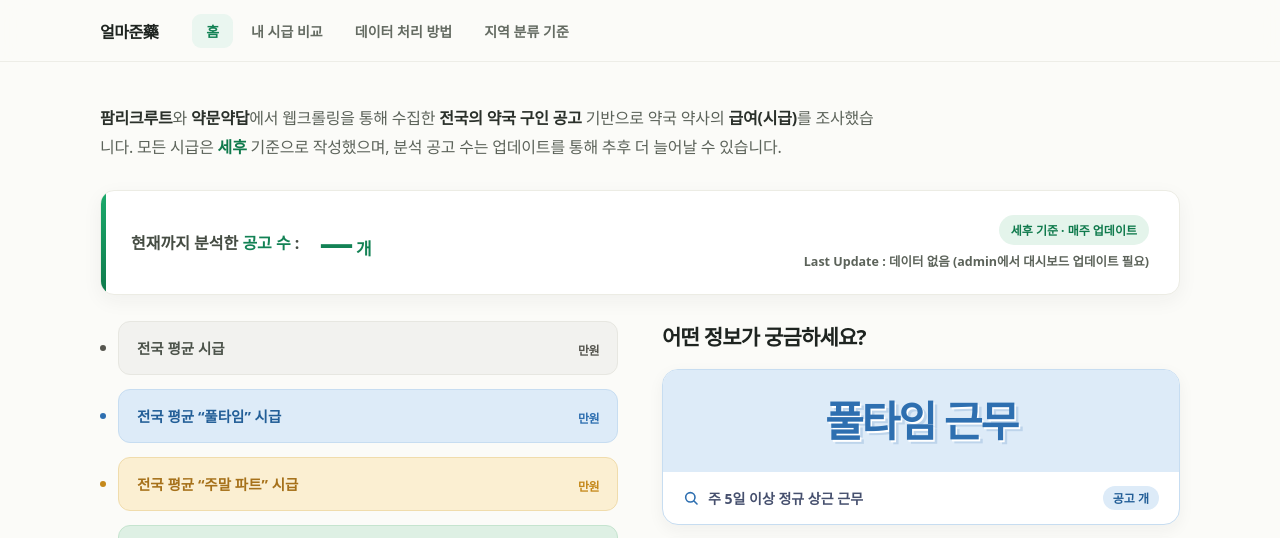
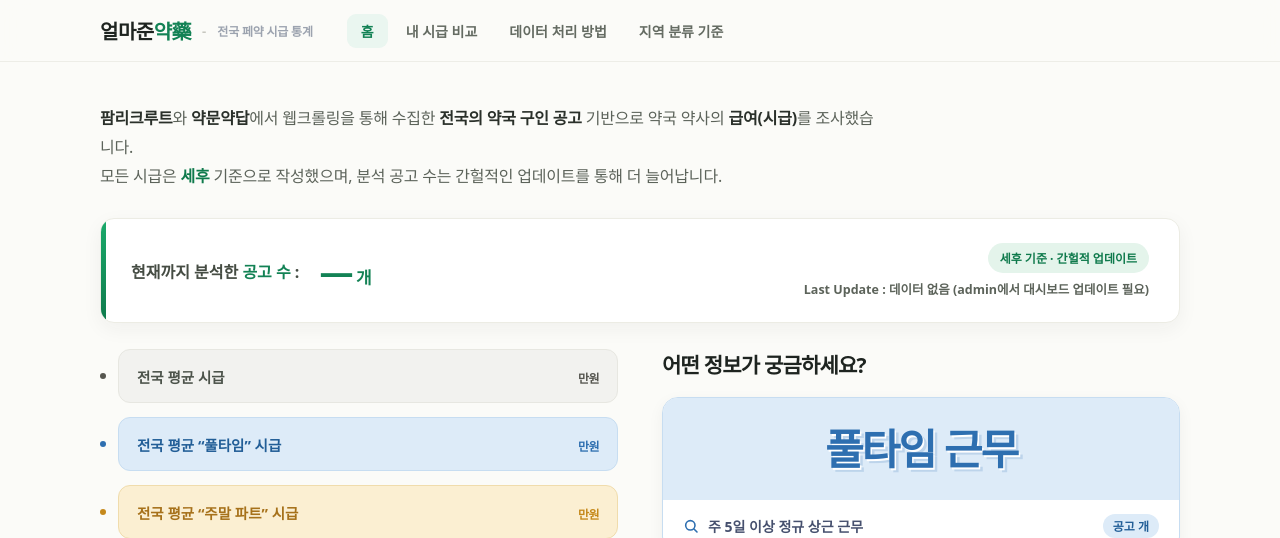
Before and after one commit to ejrwoals/yak-gongo, a Django app: page / in a window 1280 px wide. Shown: the top 538 px of the page. Run offline with Django 5.2, Linux system fonts and the light colour scheme; data that the repository does not hold is empty; some web fonts are replaced.

Commit message:
update web brand header to 얼마준약藥 with tagline across pages

```diff
--- a/web/templates/web/compare.html
+++ b/web/templates/web/compare.html
@@ -3,7 +3,7 @@
 <head>
 <meta charset="utf-8">
 <meta name="viewport" content="width=device-width, initial-scale=1">
-<title>내 시급 비교 — 얼마준藥</title>
+<title>내 시급 비교 — 얼마준약藥</title>
 <link rel="preconnect" href="https://cdn.jsdelivr.net" />
 <link rel="stylesheet" href="https://cdn.jsdelivr.net/gh/orioncactus/pretendard@v1.3.9/dist/web/variable/pretendardvariable.min.css" />
 <style>
@@ -33,7 +33,9 @@
     <div style="max-width:1160px; height:100%; margin:0 auto; padding:0 40px; display:flex; align-items:center; justify-content:space-between;">
       <div style="display:flex; align-items:center; gap:34px;">
         <a href="{% url 'web:home' %}" style="display:flex; align-items:center; gap:11px; text-decoration:none; color:inherit;">
-          <span style="font-size:16px; font-weight:800; letter-spacing:-0.5px; white-space:nowrap;">얼마준藥</span>
+          <span style="font-size:20px; font-weight:800; letter-spacing:-0.5px; white-space:nowrap;">얼마준<span style="color:#138255;">약藥</span></span>
+          <span style="font-size:13px; font-weight:600; color:#C7C7C0; white-space:nowrap;">-</span>
+          <span style="font-size:12px; font-weight:600; color:#9CA3AF; letter-spacing:-0.2px; white-space:nowrap;">전국 페약 시급 통계</span>
         </a>
         <nav style="display:flex; align-items:center; gap:4px;">
           <a href="{% url 'web:home' %}" style="padding:7px 14px; border-radius:9px; white-space:nowrap; font-size:14px; font-weight:600; color:#646B62; text-decoration:none;">홈</a>
--- a/web/templates/web/compare_result.html
+++ b/web/templates/web/compare_result.html
@@ -3,7 +3,7 @@
 <head>
 <meta charset="utf-8">
 <meta name="viewport" content="width=device-width, initial-scale=1">
-<title>내 시급 비교 결과 — 얼마준藥</title>
+<title>내 시급 비교 결과 — 얼마준약藥</title>
 <link rel="preconnect" href="https://cdn.jsdelivr.net" />
 <link rel="stylesheet" href="https://cdn.jsdelivr.net/gh/orioncactus/pretendard@v1.3.9/dist/web/variable/pretendardvariable.min.css" />
 <style>
@@ -27,7 +27,9 @@
     <div style="max-width:1160px; height:100%; margin:0 auto; padding:0 40px; display:flex; align-items:center; justify-content:space-between;">
       <div style="display:flex; align-items:center; gap:34px;">
         <a href="{% url 'web:home' %}" style="display:flex; align-items:center; gap:11px; text-decoration:none; color:inherit;">
-          <span style="font-size:16px; font-weight:800; letter-spacing:-0.5px; white-space:nowrap;">얼마준藥</span>
+          <span style="font-size:20px; font-weight:800; letter-spacing:-0.5px; white-space:nowrap;">얼마준<span style="color:#138255;">약藥</span></span>
+          <span style="font-size:13px; font-weight:600; color:#C7C7C0; white-space:nowrap;">-</span>
+          <span style="font-size:12px; font-weight:600; color:#9CA3AF; letter-spacing:-0.2px; white-space:nowrap;">전국 페약 시급 통계</span>
         </a>
         <nav style="display:flex; align-items:center; gap:4px;">
           <a href="{% url 'web:home' %}" style="padding:7px 14px; border-radius:9px; white-space:nowrap; font-size:14px; font-weight:600; color:#646B62; text-decoration:none;">홈</a>
--- a/web/templates/web/etc.html
+++ b/web/templates/web/etc.html
@@ -3,7 +3,7 @@
 <head>
 <meta charset="utf-8">
 <meta name="viewport" content="width=device-width, initial-scale=1">
-<title>기타 파트 근무 — 얼마준藥</title>
+<title>기타 파트 근무 — 얼마준약藥</title>
 <link rel="preconnect" href="https://cdn.jsdelivr.net" />
 <link rel="stylesheet" href="https://cdn.jsdelivr.net/gh/orioncactus/pretendard@v1.3.9/dist/web/variable/pretendardvariable.min.css" />
 <style>
--- a/web/templates/web/fulltime.html
+++ b/web/templates/web/fulltime.html
@@ -3,7 +3,7 @@
 <head>
 <meta charset="utf-8">
 <meta name="viewport" content="width=device-width, initial-scale=1">
-<title>풀타임 근무 — 얼마준藥</title>
+<title>풀타임 근무 — 얼마준약藥</title>
 <link rel="preconnect" href="https://cdn.jsdelivr.net" />
 <link rel="stylesheet" href="https://cdn.jsdelivr.net/gh/orioncactus/pretendard@v1.3.9/dist/web/variable/pretendardvariable.min.css" />
 <style>
--- a/web/templates/web/home.html
+++ b/web/templates/web/home.html
@@ -3,7 +3,7 @@
 <head>
 <meta charset="utf-8">
 <meta name="viewport" content="width=device-width, initial-scale=1">
-<title>얼마준藥</title>
+<title>얼마준약藥</title>
 <link rel="preconnect" href="https://cdn.jsdelivr.net" />
 <link rel="stylesheet" href="https://cdn.jsdelivr.net/gh/orioncactus/pretendard@v1.3.9/dist/web/variable/pretendardvariable.min.css" />
 <style>
@@ -29,7 +29,9 @@
     <div style="max-width:1160px; height:100%; margin:0 auto; padding:0 40px; display:flex; align-items:center; justify-content:space-between;">
       <div style="display:flex; align-items:center; gap:34px;">
         <div style="display:flex; align-items:center; gap:11px;">
-          <span style="font-size:16px; font-weight:800; letter-spacing:-0.5px; white-space:nowrap;">얼마준藥</span>
+          <span style="font-size:20px; font-weight:800; letter-spacing:-0.5px; white-space:nowrap;">얼마준<span style="color:#138255;">약藥</span></span>
+          <span style="font-size:13px; font-weight:600; color:#C7C7C0; white-space:nowrap;">-</span>
+          <span style="font-size:12px; font-weight:600; color:#9CA3AF; letter-spacing:-0.2px; white-space:nowrap;">전국 페약 시급 통계</span>
         </div>
         <nav style="display:flex; align-items:center; gap:4px;">
           <a href="{% url 'web:home' %}" style="padding:7px 14px; border-radius:9px; white-space:nowrap; font-size:14px; font-weight:700; color:#138255; background:#EAF6F0; text-decoration:none;">홈</a>
@@ -46,7 +48,7 @@
 
     <!-- intro -->
     <p style="max-width:780px; margin:0 0 28px; font-size:16px; line-height:1.8; color:#5C635A; letter-spacing:-0.2px;">
-      <b style="color:#2A302A;">팜리크루트</b>와 <b style="color:#2A302A;">약문약답</b>에서 웹크롤링을 통해 수집한 <b style="color:#2A302A;">전국의 약국 구인 공고</b> 기반으로 약국 약사의 <b style="color:#2A302A;">급여(시급)</b>를 조사했습니다. 모든 시급은 <b style="color:#0F7A4C;">세후</b> 기준으로 작성했으며, 분석 공고 수는 업데이트를 통해 추후 더 늘어날 수 있습니다.
+      <b style="color:#2A302A;">팜리크루트</b>와 <b style="color:#2A302A;">약문약답</b>에서 웹크롤링을 통해 수집한 <b style="color:#2A302A;">전국의 약국 구인 공고</b> 기반으로 약국 약사의 <b style="color:#2A302A;">급여(시급)</b>를 조사했습니다.<br>모든 시급은 <b style="color:#0F7A4C;">세후</b> 기준으로 작성했으며, 분석 공고 수는 간헐적인 업데이트를 통해 더 늘어납니다.
     </p>
 
     <!-- 분석 공고 수 callout -->
@@ -56,7 +58,7 @@
         <span style="font-size:16px; font-weight:700; color:#454C43; white-space:nowrap;">현재까지 분석한 <b style="color:#138255;">공고 수</b> :</span>
         <span style="font-size:34px; font-weight:800; letter-spacing:-1.5px; color:#138255; white-space:nowrap;"><span id="total-postings"></span><span style="font-size:17px; margin-left:4px;">개</span></span>
         <div style="margin-left:auto; display:flex; flex-direction:column; align-items:flex-end; gap:6px;">
-          <span style="font-size:12px; font-weight:700; color:#0F7A4C; background:#E4F4EB; padding:6px 12px; border-radius:999px; white-space:nowrap;">세후 기준 · 매주 업데이트</span>
+          <span style="font-size:12px; font-weight:700; color:#0F7A4C; background:#E4F4EB; padding:6px 12px; border-radius:999px; white-space:nowrap;">세후 기준 · 간헐적 업데이트</span>
           <span style="font-size:12.5px; font-weight:700; color:#5C635A; white-space:nowrap;">Last Update : <span id="last-update" style="font-weight:600; color:#5C635A;"></span></span>
         </div>
       </div>
--- a/web/templates/web/login.html
+++ b/web/templates/web/login.html
@@ -3,7 +3,7 @@
 <head>
   <meta charset="utf-8">
   <meta name="viewport" content="width=device-width, initial-scale=1">
-  <title>얼마준藥</title>
+  <title>얼마준약藥</title>
   <link rel="preconnect" href="https://cdn.jsdelivr.net" />
   <link rel="stylesheet" href="https://cdn.jsdelivr.net/gh/orioncactus/pretendard@v1.3.9/dist/web/variable/pretendardvariable.min.css" />
   <style>
@@ -99,7 +99,7 @@
 <body>
   <div class="card">
     <div class="brand">
-      <h1>얼마준藥</h1>
+      <h1>얼마준약藥</h1>
       <p>약사 시급 리포트</p>
     </div>
 
--- a/web/templates/web/method.html
+++ b/web/templates/web/method.html
@@ -3,7 +3,7 @@
 <head>
 <meta charset="utf-8">
 <meta name="viewport" content="width=device-width, initial-scale=1">
-<title>데이터 처리 방법 — 얼마준藥</title>
+<title>데이터 처리 방법 — 얼마준약藥</title>
 <link rel="preconnect" href="https://cdn.jsdelivr.net" />
 <link rel="stylesheet" href="https://cdn.jsdelivr.net/gh/orioncactus/pretendard@v1.3.9/dist/web/variable/pretendardvariable.min.css" />
 <style>
@@ -27,7 +27,9 @@
     <div style="max-width:1160px; height:100%; margin:0 auto; padding:0 40px; display:flex; align-items:center; justify-content:space-between;">
       <div style="display:flex; align-items:center; gap:34px;">
         <a href="{% url 'web:home' %}" style="display:flex; align-items:center; gap:11px; text-decoration:none; color:inherit;">
-          <span style="font-size:16px; font-weight:800; letter-spacing:-0.5px; white-space:nowrap;">얼마준藥</span>
+          <span style="font-size:20px; font-weight:800; letter-spacing:-0.5px; white-space:nowrap;">얼마준<span style="color:#138255;">약藥</span></span>
+          <span style="font-size:13px; font-weight:600; color:#C7C7C0; white-space:nowrap;">-</span>
+          <span style="font-size:12px; font-weight:600; color:#9CA3AF; letter-spacing:-0.2px; white-space:nowrap;">전국 페약 시급 통계</span>
         </a>
         <nav style="display:flex; align-items:center; gap:4px;">
           <a href="{% url 'web:home' %}" style="padding:7px 14px; border-radius:9px; white-space:nowrap; font-size:14px; font-weight:600; color:#646B62; text-decoration:none;">홈</a>
--- a/web/templates/web/onetime.html
+++ b/web/templates/web/onetime.html
@@ -3,7 +3,7 @@
 <head>
 <meta charset="utf-8">
 <meta name="viewport" content="width=device-width, initial-scale=1">
-<title>일회성 단기 근무 — 얼마준藥</title>
+<title>일회성 단기 근무 — 얼마준약藥</title>
 <link rel="preconnect" href="https://cdn.jsdelivr.net" />
 <link rel="stylesheet" href="https://cdn.jsdelivr.net/gh/orioncactus/pretendard@v1.3.9/dist/web/variable/pretendardvariable.min.css" />
 <style>
--- a/web/templates/web/weekend.html
+++ b/web/templates/web/weekend.html
@@ -3,7 +3,7 @@
 <head>
 <meta charset="utf-8">
 <meta name="viewport" content="width=device-width, initial-scale=1">
-<title>주말 파트 근무 — 얼마준藥</title>
+<title>주말 파트 근무 — 얼마준약藥</title>
 <link rel="preconnect" href="https://cdn.jsdelivr.net" />
 <link rel="stylesheet" href="https://cdn.jsdelivr.net/gh/orioncactus/pretendard@v1.3.9/dist/web/variable/pretendardvariable.min.css" />
 <style>
```
Also changed, not shown: README.md, docs/HYBRID_DEPLOY_PLAN.md (renamed from HYBRID_DEPLOY_PLAN.md).
